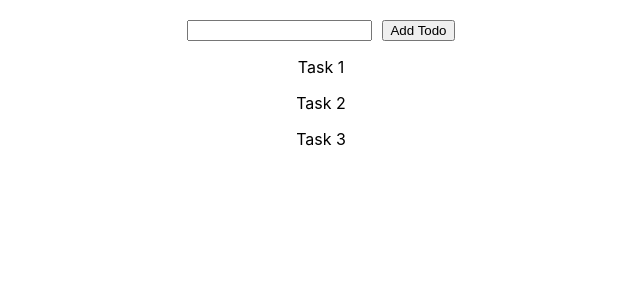
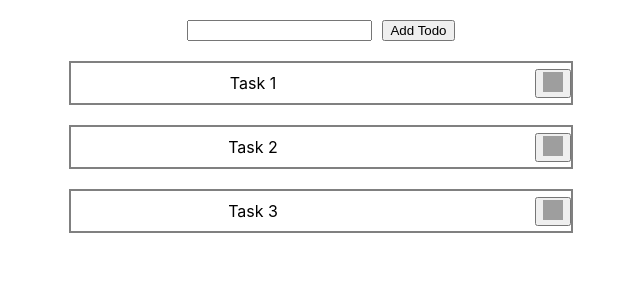
Before and after one commit to tharinm/React-Functional-Component-with-State, a React (Create React App) app: page / in a window 1280 px wide. Shown: the top 300 px of the page, without its empty margins (319-959 px from the left). Built offline with nearby package versions, Linux system fonts and the light colour scheme; grey boxes are pictures that could not be loaded.

Commit message:
added delete option and some styles

```diff
--- a/src/component/Todolist/SingleTask.js
+++ b/src/component/Todolist/SingleTask.js
@@ -1,9 +1,35 @@
-import React from 'react'
+import React from "react";
 
-export default function SingleTask({ title }) {
+export default function SingleTask({ title, handleDelete }) {
+  // const deleteTask = () => {
+  // handleDelete();
+  // };
+
   return (
-    <div>
-      <p>{title}</p>
+    <div
+      style={{
+        width: "500px",
+        height: "40px",
+        border: "solid 2px gray",
+        display: "flex",
+        justifyContent: "center",
+        gap: "100px",
+        alignItems: "center",
+      }}
+    >
+      <div style={{ width: "400px" }}>
+        <p>{title}</p>
+      </div>
+
+      <div style={{ cursor: "pointer" }}>
+        <button onClick={handleDelete}>
+          <img
+            src="https://cdn4.iconfinder.com/data/icons/glyphs/24/icons_delete-256.png"
+            alt=""
+            style={{ width: "20px", height: "20px" }}
+          />
+        </button>
+      </div>
     </div>
   );
 }
--- a/src/layout/Home.js
+++ b/src/layout/Home.js
@@ -14,10 +14,26 @@ export default function Home() {
     settaskListdata([newTask, ...taskListdata]);
   };
 
+  const handleDelete = (deleteTodo) => {
+    const updateTodo = taskListdata.filter(task => task !== deleteTodo);
+    settaskListdata(updateTodo);
+  };
+  // const handleDelete = (deleteTodo) => {
+    // settaskListdata()
+  // };
+
   return (
-    <div style={{ marginTop: "20px" }}>
+    <div
+      style={{
+        marginTop: "20px",
+        display: "flex",
+        justifyContent: "center",
+        flexDirection: "column",
+        alignItems:'center'
+      }}
+    >
       <InputTodo addNewTask={addNewTask} />
-      <TodoList data={taskListdata} />
+      <TodoList data={taskListdata} handleDelete={handleDelete} />
     </div>
   );
 }
--- a/src/layout/home/TodoList.js
+++ b/src/layout/home/TodoList.js
@@ -1,16 +1,30 @@
-import React from 'react'
-import SingleTask from '../../component/Todolist/SingleTask'
+import React from "react";
+import SingleTask from "../../component/Todolist/SingleTask";
 
-export default function TodoList({data}) {
+
+export default function TodoList({ data, handleDelete }) {
+
   return (
     <div>
-
       {data.map((val, key) => {
-        return <SingleTask title={val} key={ key} />;
-
+        return (
+          <div
+            style={{
+              display: "flex",
+              marginTop: "20px",
+              alignItems: "center",
+              justifyContent: "center",
+            }}
+            key={key}
+          >
+            <SingleTask
+              title={val}
+              key={key}
+              handleDelete={() => handleDelete(val)}
+            />
+          </div>
+        );
       })}
-
-      {/* <SingleTask title={data}/> */}
     </div>
   );
 }
```
